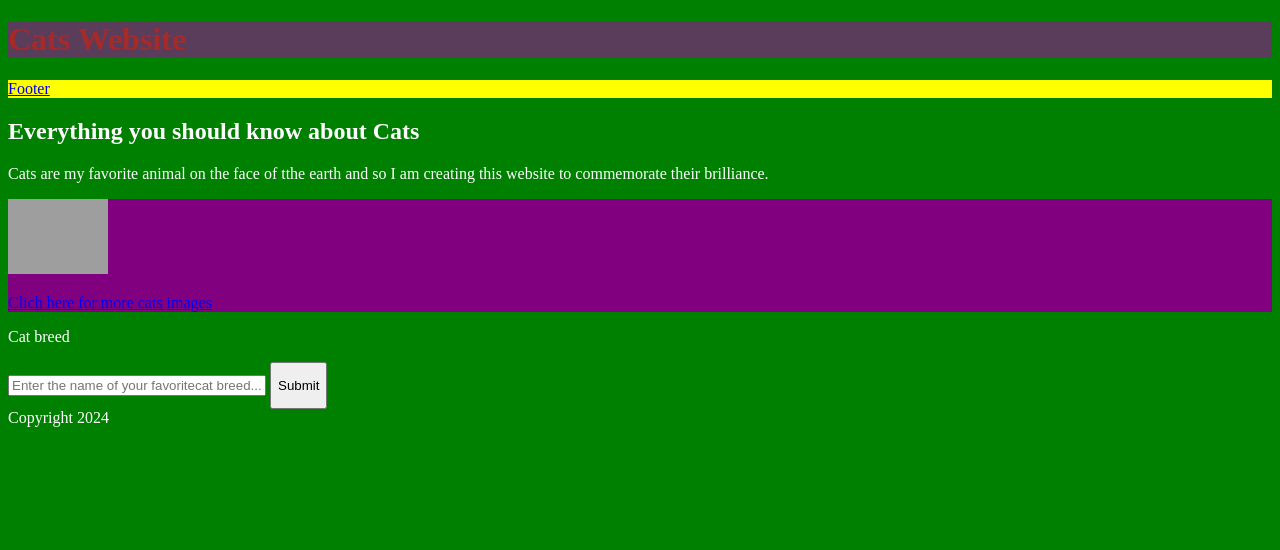
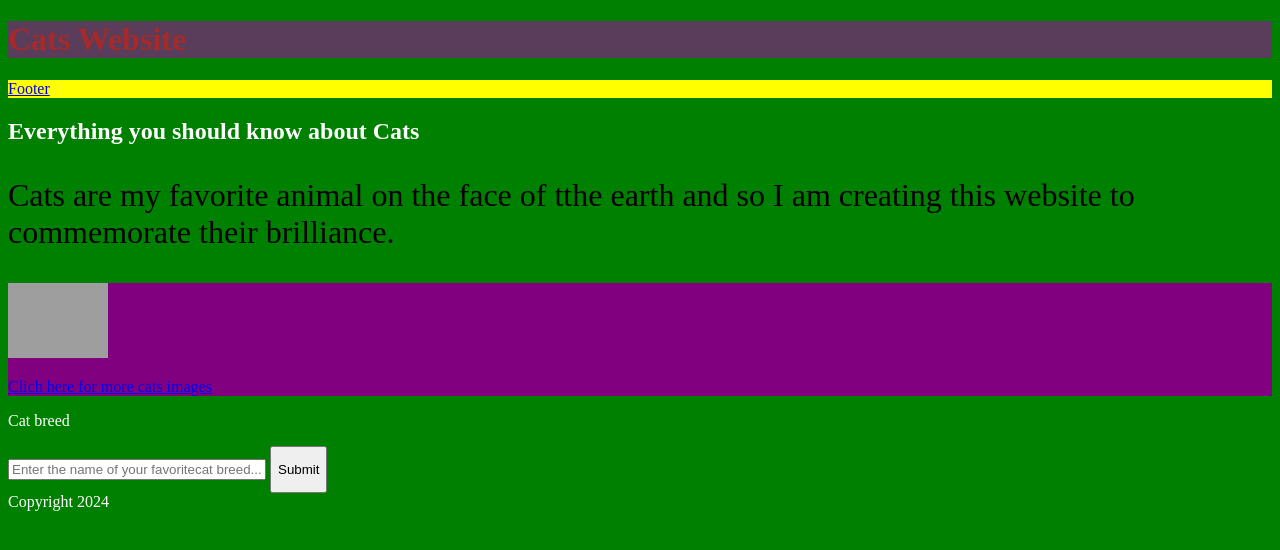
Before and after one commit to iam-EM/Google-Landing-Page, a plain HTML site: page index.html in a window 1280 px wide. Drawn offline with Linux system fonts and the light colour scheme; grey boxes are pictures that could not be loaded.

Commit message:
First chapter done

```diff
--- a/index.html
+++ b/index.html
@@ -19,7 +19,7 @@
 
             <h2>Everything you should know about Cats</h2>
 
-            <p>Cats are my favorite animal on the face of tthe
+            <p class="paragraph header" >Cats are my favorite animal on the face of tthe
                 earth and so I am creating this website to
                 commemorate their brilliance.
             </p>
--- a/style.css
+++ b/style.css
@@ -6,3 +6,7 @@ body{
 #first-div{
     background: purple;
 }
+.paragraph{
+    color: black;
+    font-size: 2rem;
+}
```
